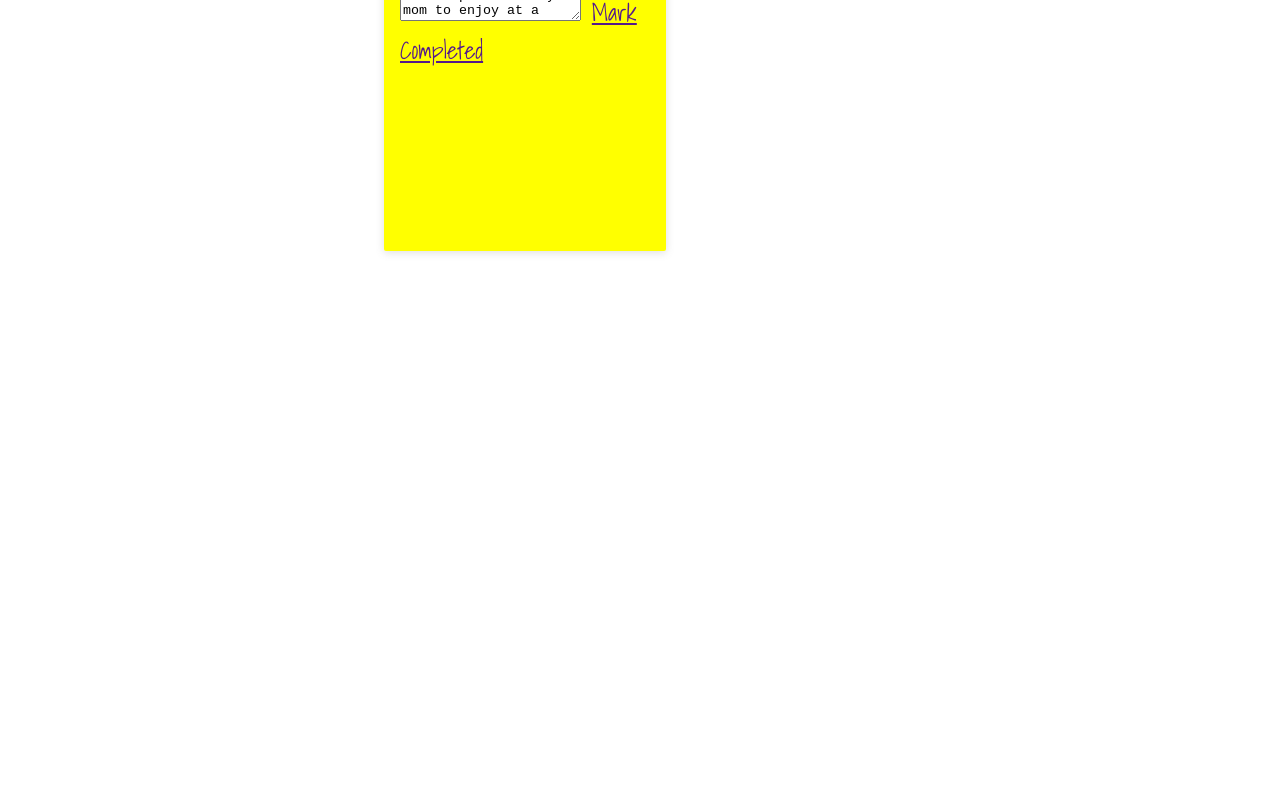
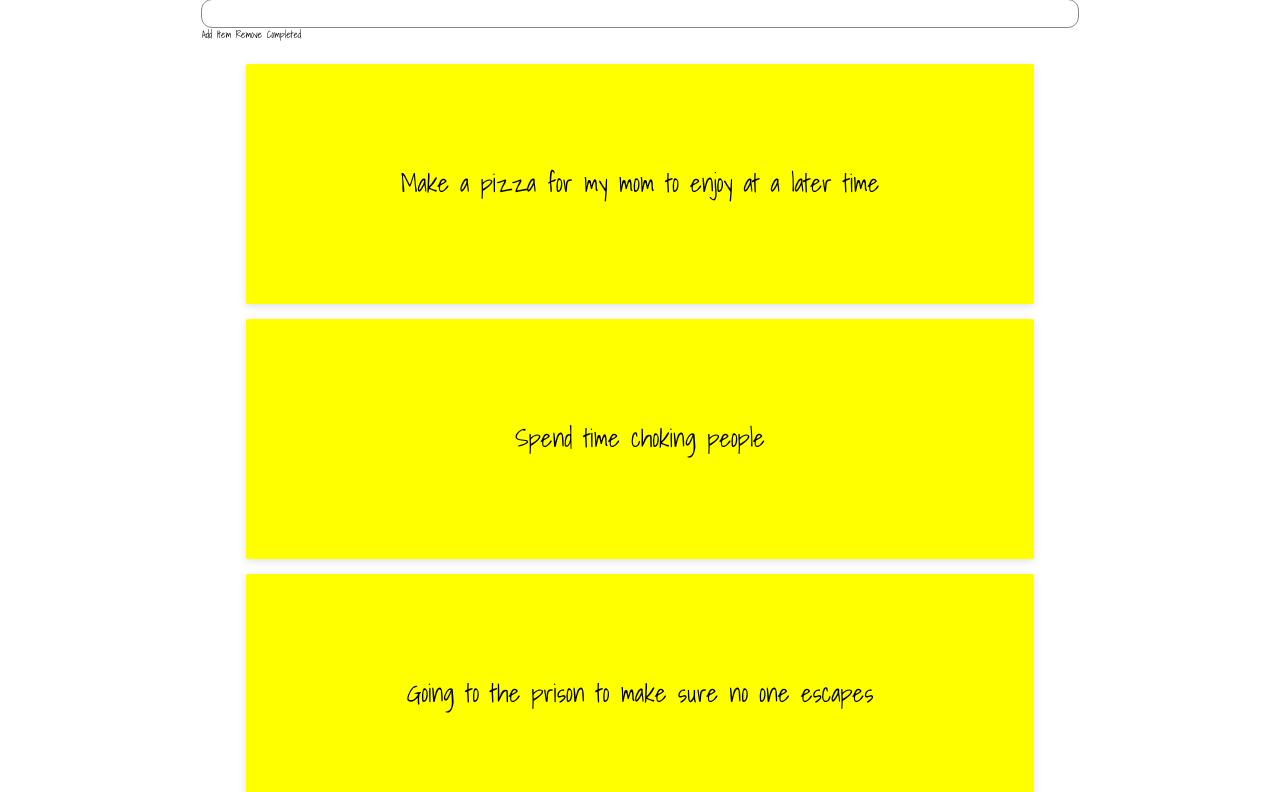
Before and after one commit to AnthonyTGarrett/todoList, a plain HTML site: page index.html in a window 1280 px wide. Shown: the part 87-879 px from the top of the page. Before the commit the page ends 813 px from the top, so only its background shows below. Drawn offline with Linux system fonts and the light colour scheme.

Commit message:
setting up the basic css

```diff
--- /dev/null
+++ b/css/reset.css
@@ -0,0 +1,76 @@
+/* Basic Reset to remove default margins, paddings, and other inconsistencies */
+*,
+*::before,
+*::after {
+  box-sizing: border-box; /* Ensure consistent box-sizing for all elements */
+  margin: 0;
+  padding: 0;
+}
+
+/* Remove default bullet styles for lists */
+ul,
+ol {
+  list-style: none;
+}
+
+/* Remove default link underline and inherit color */
+a {
+  text-decoration: none;
+  color: inherit;
+}
+
+/* Set a consistent base font size and line-height */
+html {
+  font-size: 10px; /* 16px as default, adjust as needed */
+  line-height: 1.5;
+  -webkit-text-size-adjust: 100%; /* Prevent text resizing on mobile */
+  scroll-behavior: smooth; /* Smooth scrolling */
+}
+
+/* Ensure consistent appearance of media elements */
+img,
+picture,
+video,
+canvas {
+  display: block;
+  max-width: 100%;
+  height: auto;
+}
+
+/* Reset form elements for consistency */
+input,
+button,
+textarea,
+select {
+  font: inherit; /* Inherit font styles from body */
+  border: none;
+  background: none;
+  outline: none;
+}
+
+/* Remove default button styling and ensure pointer cursor */
+button {
+  cursor: pointer;
+}
+
+/* Set a consistent default for body */
+body {
+  min-height: 100vh;
+  text-rendering: optimizeSpeed; /* Enhance text rendering for better performance */
+  line-height: 1.5;
+  font-family: system-ui, -apple-system, BlinkMacSystemFont, 'Segoe UI', Roboto,
+    'Helvetica Neue', Arial, sans-serif;
+}
+
+/* Ensure consistent focus styles for accessibility */
+:focus-visible {
+  outline: 2px dashed #000; /* Customize to suit your design */
+}
+
+/* Remove all animations and transitions for users who prefer reduced motion */
+@media (prefers-reduced-motion: reduce) {
+  * {
+    animation: none;
+    transition: none;
+  }
+}
--- a/css/style.css
+++ b/css/style.css
@@ -1,3 +1,4 @@
+@import url(reset.css);
 @import url('https://fonts.googleapis.com/css2?family=Indie+Flower&family=Shadows+Into+Light&display=swap');
 
 :root {
@@ -27,30 +28,60 @@ h6 {
   font-style: normal;
 }
 
+h1 {
+  font-size: 4.8rem;
+  text-align: center;
+}
+
 img {
   display: block;
   max-width: 100%;
 }
 
 .container {
-  width: 40vw;
-  height: 80vh;
+  max-width: 900px;
+  height: 100vh;
   margin: 0 auto;
+  display: grid;
+  padding: 0 1.2rem;
+}
+
+.enter-task {
+  width: 100%;
+  margin-bottom: 2.2rem;
+}
+
+.enter-task input {
+  width: 100%;
+  padding: 0.6rem 0.8rem;
+  outline: 1px solid #888;
+  border-radius: 10px;
+}
+
+.note-container {
+  display: flex;
+  flex-direction: column;
+  gap: 1.5rem;
 }
 
 .note {
-  width: 250px;
-  height: 250px;
   background-color: yellow;
   border-radius: 2px;
+  margin: 0 auto;
+  width: 90%;
+  height: 30vh;
   box-shadow: inset;
   box-shadow: rgba(99, 99, 99, 0.2) 0px 2px 8px 0px;
   transition: all 0.2s ease-in;
-  font-size: 1.5rem;
-  padding: 1rem;
+  font-size: 2.5rem;
+  padding: 2rem;
+  display: flex;
+  justify-content: center;
+  align-items: center;
 }
 
 .note:hover {
   transform: rotate(3deg);
   box-shadow: rgba(99, 99, 99, 0.2) 5px 4px 16px 0px;
+  cursor: pointer;
 }
--- a/index.html
+++ b/index.html
@@ -10,13 +10,31 @@
   <body>
     <h1>ToDo List</h1>
     <div class="container">
+      <div class="enter-task">
+        <label for="task">Enter a new item</label>
+        <input type="text" name="task" id="task " />
+        <button class="btn btn-primary">Add Item</button>
+        <button class="btn btn-primary">Remove Completed</button>
+      </div>
+      <div class="note-container">
+        <div class="note">
+          <p>Make a pizza for my mom to enjoy at a later time</p>
+        </div>
+        <div class="note">
+          <p>Spend time choking people</p>
+        </div>
+        <div class="note">
+          <p>Going to the prison to make sure no one escapes</p>
+        </div>
+        <div class="note">
+          <p>Looking for the next buddha</p>
+        </div>
       <div class="note">
-        <textarea class="note-text">
-Make a pizza for my mom to enjoy at a later time</textarea
-        >
-        <a href="" class="complete-link">Mark Completed</a>
+        <p>Get lost in the woods</p>
       </div>
     </div>
+    </div>
+  </body>
 
     <script src="./js/main.js"></script>
   </body>
--- a/js/main.js
+++ b/js/main.js
@@ -0,0 +1,9 @@
+function addGenericEventHandler(type, selector, callback, parent = document) {
+  parent.addEventListener(type, e => {
+    if (e.target.matches(selector)) {
+      callback(e);
+    }
+  });
+}
+
+document.addEventListener('DOMContentLoaded', e => {});
```
Also changed, not shown: img/bulletin-board-102071_1920.jpg (added).
